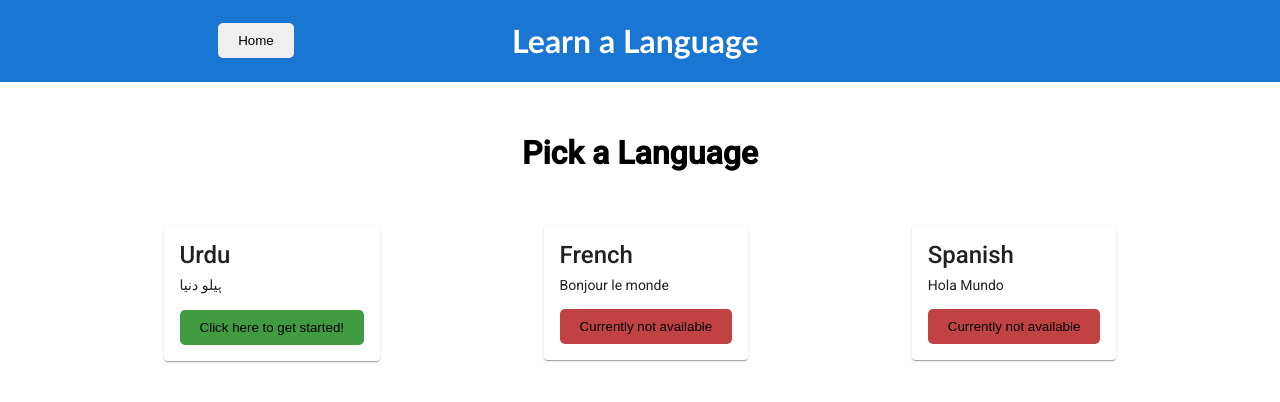
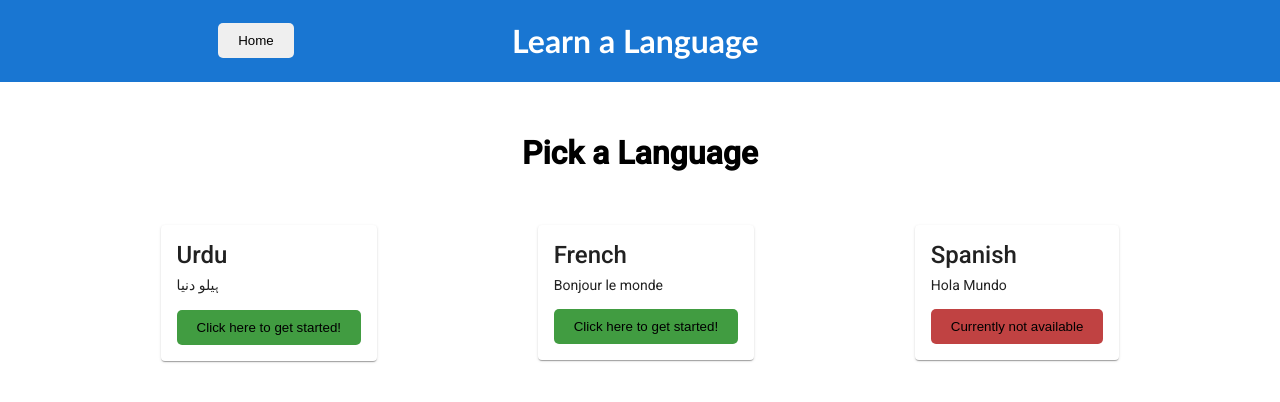
Before and after one commit to farshad-s/learn-a-lang, an Angular app: page /home in a window 1280 px wide. Shown: the top 402 px of the page. Built offline with nearby package versions, Linux system fonts and the light colour scheme.

Commit message:
updated french to be available

```diff
--- a/src/app/language-card/language-list.ts
+++ b/src/app/language-card/language-list.ts
@@ -10,8 +10,8 @@ export const LANGUAGECARDS: ILanguage[] = [
   {
     language: 'French',
     greeting: 'Bonjour le monde',
-    button: 'Currently not available',
-    available: false,
+    button: 'Click here to get started!',
+    available: true,
   },
   {
     language: 'Spanish',
```
